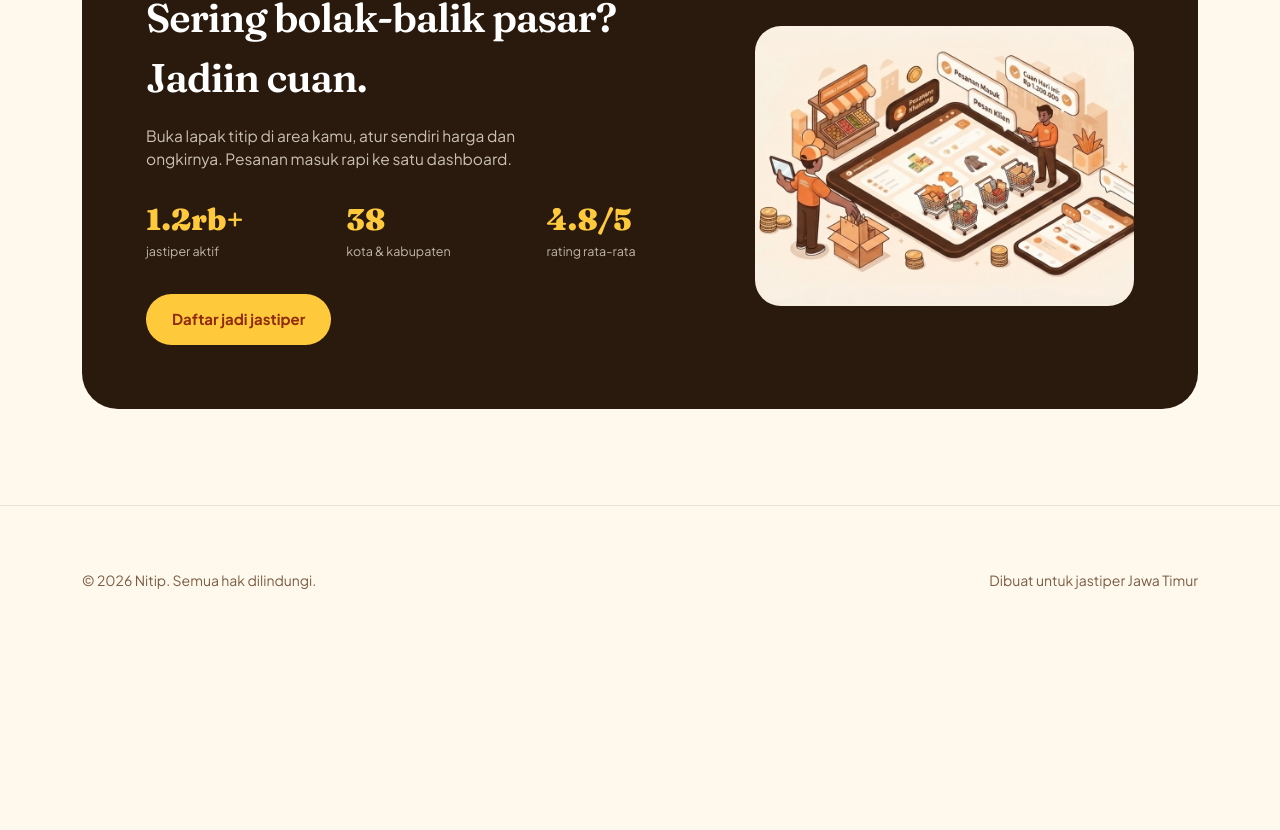
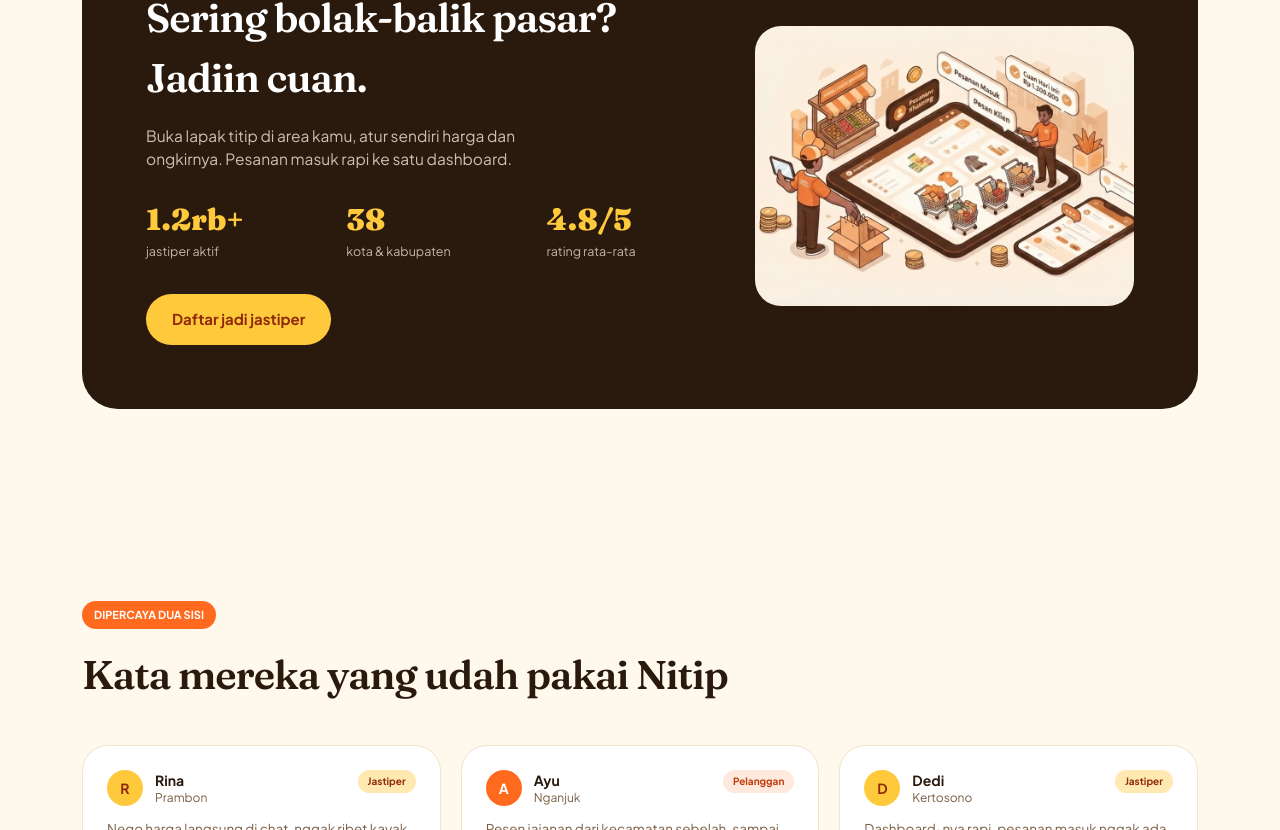
Before and after one commit to NganjukBersatu/Jastip, a SvelteKit app in the folder frontend/: page / in a window 1280 px wide. Shown: the part 1970-2800 px from the top of the page. Before the commit the page ends 2624 px from the top, so only its background shows below. Built offline with nearby package versions, Linux system fonts and the light colour scheme; no server answers; the database is empty.

Commit message:
testimoni

```diff
--- a/frontend/src/lib/components/Features.svelte
+++ b/frontend/src/lib/components/Features.svelte
@@ -56,20 +56,20 @@
 </script>
 
 <section class="py-24 px-6">
-  <div class="max-w-[1180px] mx-auto">
+  <div class="max-w-295 mx-auto">
 
     <!-- EYEBROW -->
-    <div class="flex items-center gap-[8px] text-primary-dark text-xs font-bold tracking-[0.1em] mb-4">
+    <div class="flex items-center gap-2 text-primary-dark text-xs font-bold tracking-widest mb-4">
       <span class="w-2 h-2 rounded-full bg-primary"></span>
       BUKAN JASTIP BIASA
     </div>
 
     <!-- HEADING -->
     <div class="flex justify-between items-end gap-10 flex-wrap mb-12">
-      <h2 class="font-display font-semibold text-[clamp(34px,4.2vw,52px)] leading-[1.05] max-w-[560px]">
+      <h2 class="font-display font-semibold text-[clamp(34px,4.2vw,52px)] leading-[1.05] max-w-140">
         Nitip itu, harusnya <span class="text-primary">secepat chat aja.</span>
       </h2>
-      <div class="max-w-[340px] text-ink-soft leading-relaxed text-[15px]">
+      <div class="max-w-85 text-ink-soft leading-relaxed text-[15px]">
         Capek scroll chat lama buat nego ulang harga? Di Nitip, semua ngumpul
         di satu tempat — nggak ada yang kelewat.
         <div class="mt-3 font-bold text-ink text-sm">
@@ -82,7 +82,7 @@
     {#each rows as row, i}
       <div class="grid grid-cols-1 {row.cols} gap-4 {i === 0 ? 'mb-4' : ''}">
         {#each row.items as f}
-          <div class="{f.card} rounded-card p-8 flex flex-col justify-between min-h-[230px]">
+          <div class="{f.card} rounded-card p-8 flex flex-col justify-between min-h-57.5">
             <div class="flex justify-between items-center text-xs {f.eyebrow}">
               <span>{f.nomor}</span>
               <span class="border {f.pill} rounded-pill px-3 py-1.5 tracking-[0.06em] text-[11px]">
--- a/frontend/src/lib/components/Navbar.svelte
+++ b/frontend/src/lib/components/Navbar.svelte
@@ -122,6 +122,7 @@
 
       <!-- Menu desktop -->
       <div class="hidden md:flex gap-9 font-semibold text-sm shrink-0">
+        {#if !user}
           <a
             href="/"
             class="opacity-80 hover:opacity-100 transition {active === 'home'
@@ -132,7 +133,9 @@
           >
             Home
           </a>
+        {/if}
 
+        {#if user?.role !== 'jastiper'}
           <a
             href="/publik/katalog"
             class="opacity-80 hover:opacity-100 transition {active === 'katalog'
@@ -143,8 +146,9 @@
           >
             Katalog
           </a>
+        {/if}
 
-        {#if user?.role !== 'jastiper'}
+        {#if !user}
           <a
             href="/publik/jadi-jastiper"
             class="opacity-80 hover:opacity-100 transition {active === 'jastiper'
@@ -153,9 +157,8 @@
                 : 'opacity-100 text-primary-dark'
               : ''}"
           >
-            Jadi jastiper
+            Gabung
           </a>
-        {/if}
 
           <a
             href="/publik/cara-kerja"
@@ -167,6 +170,7 @@
           >
             Cara kerja
           </a>
+        {/if}
 
         {#if user?.role === 'pelanggan'}
           <a
@@ -338,6 +342,7 @@
         </p>
 
         <div class="flex flex-col gap-1 py-1 px-2.5">
+          {#if !user}
             <a
               href="/"
               onclick={tutupMenu}
@@ -351,7 +356,9 @@
               </svg>
               Home
             </a>
+          {/if}
 
+          {#if user?.role !== 'jastiper'}
             <a
               href="/publik/katalog"
               onclick={tutupMenu}
@@ -369,8 +376,9 @@
         </svg>
               Katalog
             </a>
+          {/if}
 
-          {#if user?.role !== 'jastiper'}
+          {#if !user}
             <a
               href="/publik/jadi-jastiper"
               onclick={tutupMenu}
@@ -383,9 +391,8 @@
                 <path d="M9 11a4 4 0 100-8 4 4 0 000 8z" />
                 <path d="M1 21v-2a4 4 0 014-4h4a4 4 0 014 4v2" />
               </svg>
-              Jadi jastiper
+              Gabung
             </a>
-          {/if}
 
             <a
               href="/publik/cara-kerja"
@@ -401,6 +408,7 @@
               </svg>
               Cara kerja
             </a>
+          {/if}
 
           {#if user?.role === 'pelanggan'}
             <a
--- /dev/null
+++ b/frontend/src/lib/components/Testimoni.svelte
@@ -0,0 +1,183 @@
+<script lang="ts">
+  /**
+   * Testimoni.svelte
+   * Menampilkan testimoni campuran: jastiper dan pelanggan.
+   * Taruh file ini di: src/lib/components/Testimoni.svelte
+   *
+   * Cara pakai di Home (+page.svelte):
+   * import Testimoni from '$lib/components/Testimoni.svelte';
+   * lalu pakai <Testimoni />
+   */
+
+  type Testimonial = {
+    name: string;
+    area: string;
+    initial: string;
+    role: 'jastiper' | 'pelanggan';
+    text: string;
+    rating: number;
+  };
+
+  interface Props {
+    title?: string;
+    tag?: string;
+    testimonials?: Testimonial[];
+  }
+
+  let {
+    title = 'Kata mereka yang udah pakai Nitip',
+    tag = 'DIPERCAYA DUA SISI',
+    testimonials = [
+      {
+        name: 'Rina',
+        area: 'Prambon',
+        initial: 'R',
+        role: 'jastiper',
+        text: 'Nego harga langsung di chat, nggak ribet kayak isi form. Pembeli juga bisa pantau posisi pesanan.',
+        rating: 5
+      },
+      {
+        name: 'Ayu',
+        area: 'Nganjuk',
+        initial: 'A',
+        role: 'pelanggan',
+        text: 'Pesen jajanan dari kecamatan sebelah, sampai rapi dan harga sesuai yang dinego di chat.',
+        rating: 5
+      },
+      {
+        name: 'Dedi',
+        area: 'Kertosono',
+        initial: 'D',
+        role: 'jastiper',
+        text: 'Dashboard-nya rapi, pesanan masuk nggak ada yang kelewat lagi kayak dulu pas masih pakai chat WA biasa.',
+        rating: 5
+      },
+      {
+        name: 'Wahyu',
+        area: 'Tanjunganom',
+        initial: 'W',
+        role: 'pelanggan',
+        text: 'Suka bisa nego dulu sebelum deal, jadi nggak ada kejutan harga pas checkout.',
+        rating: 4.5
+      },
+      {
+        name: 'Putri',
+        area: 'Kertosono',
+        initial: 'P',
+        role: 'pelanggan',
+        text: 'Awalnya ragu titip barang ke orang asing, tapi profilnya jelas dan udah terverifikasi jadi tenang.',
+        rating: 5
+      },
+      {
+        name: 'Agus',
+        area: 'Nganjuk',
+        initial: 'A',
+        role: 'jastiper',
+        text: 'Area layanan bisa diatur sendiri, jadi nggak kejauhan pas nganter pesanan.',
+        rating: 4.5
+      },
+      {
+        name: 'Sinta',
+        area: 'Prambon',
+        initial: 'S',
+        role: 'pelanggan',
+        text: 'Nyari oleh-oleh khas daerah sini gampang banget, tinggal chat dan tunggu.',
+        rating: 5
+      },
+      {
+        name: 'Budi',
+        area: 'Tanjunganom',
+        initial: 'B',
+        role: 'jastiper',
+        text: 'Jadi jastiper sambil belanja ke pasar tiap pagi, lumayan buat tambahan penghasilan.',
+        rating: 4.5
+      },
+      {
+        name: 'Nadia',
+        area: 'Kertosono',
+        initial: 'N',
+        role: 'pelanggan',
+        text: 'Harga barang plus ongkir keliatan dari awal, nggak ada kejutan pas total belanjaan.',
+        rating: 5
+      },
+    ]
+  }: Props = $props();
+
+  function starsFor(rating: number) {
+    const full = Math.floor(rating);
+    const half = rating % 1 !== 0;
+    return { full, half, empty: 5 - full - (half ? 1 : 0) };
+  }
+
+  // Warna badge beda tiap role, biar kebaca cepat tanpa baca teksnya
+  const roleStyle = {
+    jastiper: {
+      label: 'Jastiper',
+      badgeBg: 'bg-accent/40',
+      badgeText: 'text-primary-deep',
+      avatarBg: 'bg-accent',
+      avatarText: 'text-primary-deep'
+    },
+    pelanggan: {
+      label: 'Pelanggan',
+      badgeBg: 'bg-primary/15',
+      badgeText: 'text-primary-dark',
+      avatarBg: 'bg-primary',
+      avatarText: 'text-white'
+    }
+  } as const;
+</script>
+
+<section class="py-14 sm:py-24">
+  <div class="max-w-295 mx-auto px-5 sm:px-8">
+    <div class="mb-8 sm:mb-10">
+      <span class="inline-block bg-primary text-white text-[11px] font-bold px-3 py-1.5 rounded-pill mb-4">
+        {tag}
+      </span>
+      <h2 class="text-[26px] sm:text-[28px] md:text-[40px] text-ink">
+        {title}
+      </h2>
+    </div>
+
+    <div class="grid grid-cols-1 md:grid-cols-3 gap-4 sm:gap-5">
+      {#each testimonials as t}
+        {@const style = roleStyle[t.role]}
+        <div class="relative bg-white border border-[#F0E4CC] rounded-card p-5 sm:p-6">
+          <span
+            class="absolute top-5 right-5 sm:top-6 sm:right-6 {style.badgeBg} {style.badgeText} text-[10px] font-bold px-2.5 py-1 rounded-pill"
+          >
+            {style.label}
+          </span>
+
+          <div class="flex items-center gap-3 mb-3">
+            <div
+              class="w-9 h-9 rounded-full {style.avatarBg} {style.avatarText} flex items-center justify-center text-sm font-bold shrink-0"
+            >
+              {t.initial}
+            </div>
+            <div>
+              <div class="text-sm font-bold text-ink">{t.name}</div>
+              <div class="text-xs text-ink-soft">{t.area}</div>
+            </div>
+          </div>
+
+          <p class="text-[13.5px] text-ink-soft leading-relaxed mb-3">
+            {t.text}
+          </p>
+
+          <div class="text-accent text-xs flex gap-0.5" aria-label={`Rating ${t.rating} dari 5`}>
+            {#each Array(starsFor(t.rating).full) as _}
+              <span>★</span>
+            {/each}
+            {#if starsFor(t.rating).half}
+              <span>⯨</span>
+            {/if}
+            {#each Array(starsFor(t.rating).empty) as _}
+              <span class="text-[#EADFC8]">★</span>
+            {/each}
+          </div>
+        </div>
+      {/each}
+    </div>
+  </div>
+</section>
--- a/frontend/src/routes/+page.svelte
+++ b/frontend/src/routes/+page.svelte
@@ -4,6 +4,7 @@
   import Features from '$lib/components/Features.svelte';
   import CatalogTeaser from '$lib/components/CatalogTeaser.svelte';
   import JastiperCta from '$lib/components/JastiperCta.svelte';
+  import Testimoni from '$lib/components/Testimoni.svelte';
   import type { PageData } from './$types';
 
   let { data }: { data: PageData } = $props();
@@ -17,4 +18,5 @@
 <Features />
 <CatalogTeaser produkPilihan={data.produkPilihan} />
 <JastiperCta />
+<Testimoni />
 <Footer />
--- a/frontend/src/routes/jastiper/+layout.svelte
+++ b/frontend/src/routes/jastiper/+layout.svelte
@@ -89,7 +89,7 @@
     <!-- Header sidebar -->
     <div class="px-5 py-6 border-b border-ink/10">
       <a
-        href="/"
+        href="/profile"
         class="inline-flex items-center gap-2.5 text-[13px] font-bold
                text-ink-soft hover:text-primary-dark transition"
       >
@@ -190,7 +190,7 @@
            backdrop-blur border-b border-ink/10"
   >
     <div class="px-4 py-3 flex items-center justify-between gap-3">
-      <a href="/" class="flex items-center gap-2.5 min-w-0">
+      <a href="/profile" class="flex items-center gap-2.5 min-w-0">
         {#if avatarUrl}
           <img
             src={avatarUrl}
```
Also changed, not shown: frontend/src/routes/publik/cara-kerja/+page.svelte (+34 -14 lines). Lines whose indentation alone changed are shown as unchanged.
